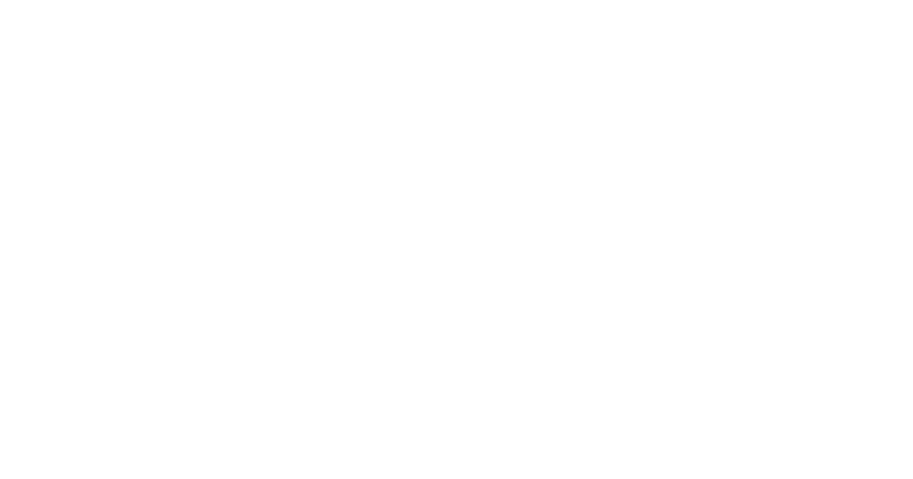
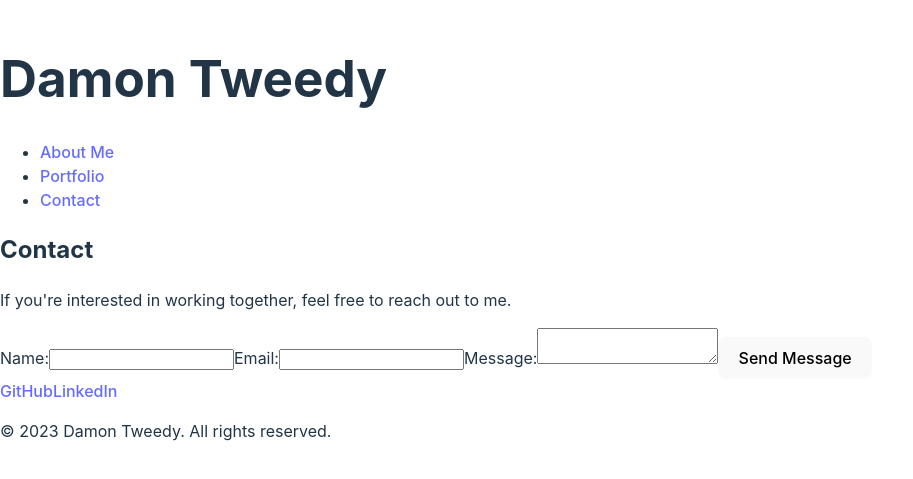
Before and after one commit to dmtweedy/react-portfolio, a React (Vite) app: page /contact in a window 1280 px wide. Shown: the part 163-642 px from the top of the page, without its empty margins (0-913 px from the left). Built offline with nearby package versions, Linux system fonts and the light colour scheme.

Commit message:
populated components with the data I want to display

```diff
--- a/src/App.jsx
+++ b/src/App.jsx
@@ -1,12 +1,11 @@
 import React from 'react';
 import { BrowserRouter, Route, Switch, Redirect } from 'react-router-dom';
-import { Header, Navigation, About, Portfolio, Contact, Footer } from './js';
+import { Header, About, Portfolio, Contact, Footer } from './js';
 
 function App() {
   return (
     <BrowserRouter>
       <Header />
-      <Navigation />
       <Switch>
         <Route path="/about" component={About} />
         <Route path="/portfolio" component={Portfolio} />
--- a/src/js/About.js
+++ b/src/js/About.js
@@ -2,8 +2,17 @@
 
 function About() {
   return (
-    <section>
-
+    <section id="about">
+      <h2>About Me</h2>
+      <div className="about-content">
+        <img src="your-profile-image.jpg" alt="Your Name" />
+        <p>
+          Write a brief introduction about yourself, your background, and your skills as a developer.
+        </p>
+        <p>
+          Mention your passions and what drives you in the tech industry.
+        </p>
+      </div>
     </section>
   );
 }
--- a/src/js/Contact.js
+++ b/src/js/Contact.js
@@ -2,8 +2,21 @@
 
 function Contact() {
   return (
-    <section>
+    <section id="contact">
+      <h2>Contact</h2>
+      <p>If you're interested in working together, feel free to reach out to me.</p>
+      <form>
+        <label htmlFor="name">Name:</label>
+        <input type="text" id="name" name="name" required />
 
+        <label htmlFor="email">Email:</label>
+        <input type="email" id="email" name="email" required />
+
+        <label htmlFor="message">Message:</label>
+        <textarea id="message" name="message" required></textarea>
+
+        <button type="submit">Send Message</button>
+      </form>
     </section>
   );
 }
--- a/src/js/Footer.js
+++ b/src/js/Footer.js
@@ -3,7 +3,17 @@
 function Footer() {
   return (
     <footer>
-
+      <div className="footer-content">
+        <div className="social-links">
+          <a href="https://github.com/dmtweedy" target="_blank" rel="noopener noreferrer">
+            GitHub
+          </a>
+          <a href="" target="_blank" rel="noopener noreferrer">
+            LinkedIn
+          </a>
+        </div>
+        <p>&copy; {new Date().getFullYear()} Damon Tweedy. All rights reserved.</p>
+      </div>
     </footer>
   );
 }
--- a/src/js/Header.js
+++ b/src/js/Header.js
@@ -1,9 +1,11 @@
 import React from 'react';
+import Navigation from './Navigation';
 
 function Header() {
   return (
     <header>
-
+      <h1>Damon Tweedy</h1>
+      <Navigation />
     </header>
   );
 }
--- a/src/js/Navigation.js
+++ b/src/js/Navigation.js
@@ -3,7 +3,11 @@
 function Navigation() {
   return (
     <nav>
-
+      <ul>
+        <li><a href="#about">About Me</a></li>
+        <li><a href="#portfolio">Portfolio</a></li>
+        <li><a href="#contact">Contact</a></li>
+      </ul>
     </nav>
   );
 }
--- a/src/js/index.js
+++ b/src/js/index.js
@@ -1,5 +1,4 @@
 export { default as Header } from './Header';
-export { default as Navigation } from './Navigation';
 export { default as About } from './About';
 export { default as Portfolio } from './Portfolio'
 export { default as Contact } from './Contact';
```
